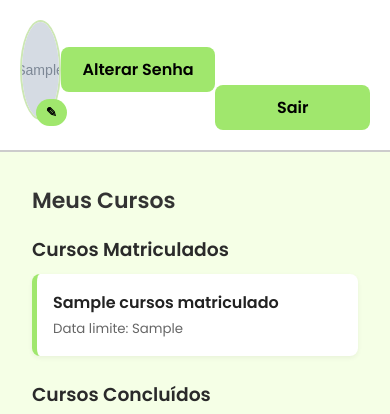
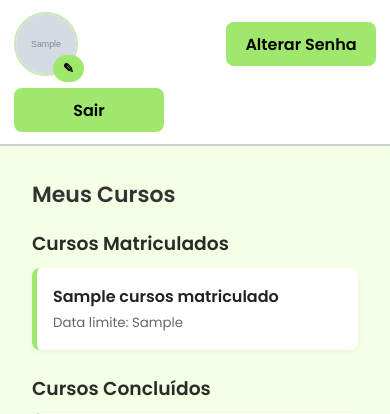
Before and after one commit to carloscll22/AMBIPAREAD, a Flask app: template templates/home_aluno.html in a window 390 px wide. Shown: the top 414 px of the page. Run offline with Flask 3, Linux system fonts and the light colour scheme; the template is opened without the code that fills it: most values are stand-ins (such as "Sample title", 1, 10 or a date in 2020); grey boxes marked "Sample" are stand-in pictures; parts of the project's set-up code (start-up, migrations or seed data) failed here and were passed over.

Commit message:
Update home_aluno.html

```diff
--- a/templates/home_aluno.html
+++ b/templates/home_aluno.html
@@ -8,15 +8,39 @@
   <style>
     *{box-sizing:border-box;margin:0;padding:0}
     body{font-family:'Poppins',sans-serif;display:flex;min-height:100vh;background:#c1f38e}
-    .sidebar{width:240px;background:#fff;border-right:2px solid #ccc;padding:20px;display:flex;flex-direction:column;align-items:center}
+
+    .sidebar{
+      width:240px;background:#fff;border-right:2px solid #ccc;padding:20px;
+      display:flex;flex-direction:column;align-items:center
+    }
     .logo{width:120px;height:auto;margin-bottom:16px}
-    .avatar-wrap{position:relative;width:100px;height:100px;margin-bottom:10px}
-    .avatar{width:100%;height:100%;border-radius:50%;object-fit:cover;border:2px solid #cce7b3}
-    .avatar-btn{position:absolute;right:-6px;bottom:-6px;background:#a0e76d;border:none;border-radius:999px;padding:6px 10px;font-weight:700;cursor:pointer}
+
+    /* === AVATAR SEM DEFORMAR (sempre círculo) === */
+    .avatar-wrap{
+      position:relative;width:100px;aspect-ratio:1/1;margin-bottom:10px; /* 1:1 garante círculo */
+    }
+    .avatar{
+      width:100%;height:100%;display:block; /* evita “imagem inline” empurrar */
+      border-radius:50%;object-fit:cover;border:2px solid #cce7b3;
+    }
+    .avatar-btn{
+      position:absolute;right:-6px;bottom:-6px;background:#a0e76d;border:none;
+      border-radius:999px;padding:6px 10px;font-weight:700;cursor:pointer
+    }
+
     .user-name{font-weight:600;font-size:16px;color:#333;text-align:center;margin:8px 0 16px}
-    .sidebar .btn, .sidebar a.btn-link{width:100%;padding:10px;margin-bottom:12px;background:#a0e76d;border:none;border-radius:8px;font-weight:600;color:#000;text-align:center;cursor:pointer;transition:background .3s;text-decoration:none;display:block}
+
+    .sidebar .btn, .sidebar a.btn-link{
+      width:100%;padding:10px;margin-bottom:12px;background:#a0e76d;border:none;border-radius:8px;
+      font-weight:600;color:#000;text-align:center;cursor:pointer;transition:background .3s;
+      text-decoration:none;display:block
+    }
     .sidebar .btn:hover, .sidebar a.btn-link:hover{background:#8ad858}
-    .sidebar a.logout{width:100%;padding:10px;margin-top:auto;background:#a0e76d;border:none;border-radius:8px;font-weight:600;color:#000;text-decoration:none;text-align:center;cursor:pointer;transition:background .3s}
+
+    .sidebar a.logout{
+      width:100%;padding:10px;margin-top:auto;background:#a0e76d;border:none;border-radius:8px;
+      font-weight:600;color:#000;text-decoration:none;text-align:center;cursor:pointer;transition:background .3s
+    }
     .sidebar a.logout:hover{background:#8ad858}
 
     .content{flex:1;padding:32px;background:#f5ffe6}
@@ -34,11 +58,35 @@
     .card .actions{margin-top:8px}
     .btn-primary{background:#0d6efd;color:#fff;border:none;border-radius:6px;padding:8px 12px;font-weight:600;cursor:pointer;text-decoration:none;display:inline-block}
     .btn-primary:hover{filter:brightness(0.95)}
+
+    /* ========= Mobile tweaks ========= */
     @media (max-width:768px){
       body{flex-direction:column}
-      .sidebar{width:100%;flex-direction:row;justify-content:space-around;border-right:none;border-bottom:2px solid #ccc}
+      .sidebar{
+        width:100%;
+        flex-direction:row;            /* barra no topo */
+        align-items:center;
+        justify-content:space-between; /* distribui melhor */
+        gap:12px;
+        padding:12px 14px;
+        border-right:none;border-bottom:2px solid #ccc
+      }
       .logo{display:none}
       .user-name{display:none}
+
+      /* avatar menor no topo e mantendo círculo */
+      .avatar-wrap{width:64px;aspect-ratio:1/1;margin:0}
+
+      /* botões lado a lado e alinhados */
+      .sidebar a.btn-link,
+      .sidebar a.logout{
+        display:inline-flex; align-items:center; justify-content:center;
+        width:auto; min-width:150px; height:44px;
+        margin:0;                      /* remove margin-bottom/margin-top */
+        font-weight:700;
+      }
+      /* garante quebra de linha elegante quando faltar espaço */
+      .sidebar{flex-wrap:wrap}
     }
   </style>
 </head>
```
